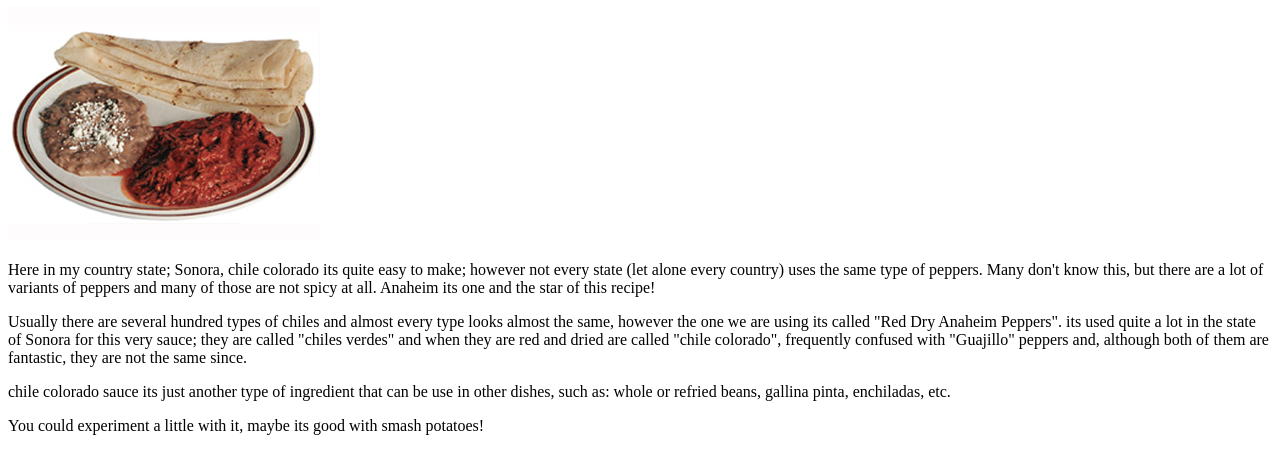
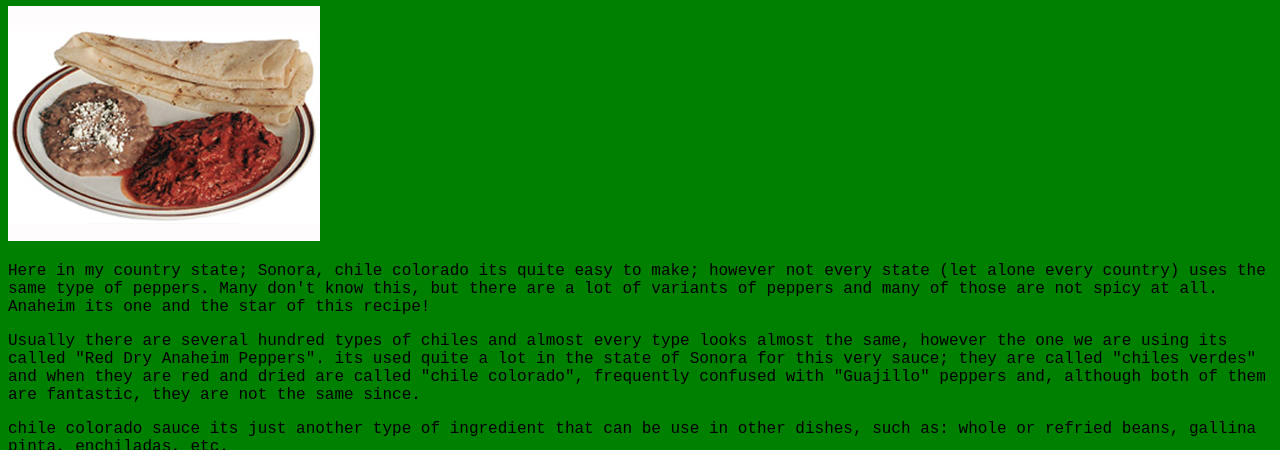
Before and after one commit to YesUSFlorido/odin-recipes, a plain HTML site: page recipes/Chilecoloradosauce.html in a window 1280 px wide. Shown: the part 74-524 px from the top of the page. Drawn offline with Linux system fonts and the light colour scheme.

Commit message:
Just beginning the css for colorado sauce

```diff
--- /dev/null
+++ b/CSS/ChileColoradoSauce.css
@@ -0,0 +1,4 @@
+body {
+    background-color: green;
+    font-family:'Courier New', Courier, monospace;
+}
--- a/recipes/Chilecoloradosauce.html
+++ b/recipes/Chilecoloradosauce.html
@@ -2,11 +2,9 @@
 <html lang="en">
     <head>
         <meta charset="UTF-8">
-
         <title>Chile Colorado Sauce</title>
-
+        <link rel="stylesheet" href="../CSS/ChileColoradoSauce.css"
     </head>
-
     <body>
 
         <h1>Chile Colorado Sauce</h1>
@@ -14,7 +12,7 @@
         <!--a pic of carne con chile :D-->
         <img src="../images/Carne2.jpg">
         <!-- i dont like this image... D:-->
-        <p>Here in my country state; Sonora, chile colorado its quite easy to make; however not
+        <div><p>Here in my country state; Sonora, chile colorado its quite easy to make; however not
         every state (let alone every country) uses the same type of peppers. Many don't know this,
         but there are a lot of variants of peppers and many of those are not spicy at all. Anaheim
         its one and the star of this recipe!</p>
@@ -28,7 +26,7 @@
         <p>chile colorado sauce its just another type of ingredient that can be use
         in other dishes, such as: whole or refried beans, gallina pinta, enchiladas, etc.</p>
 
-        <p>You could experiment a little with it, maybe its good with smash potatoes!</p>
+        <p>You could experiment a little with it, maybe its good with smash potatoes!</p></div>
 
         <h1>Ingredient:</h1>
 
```
